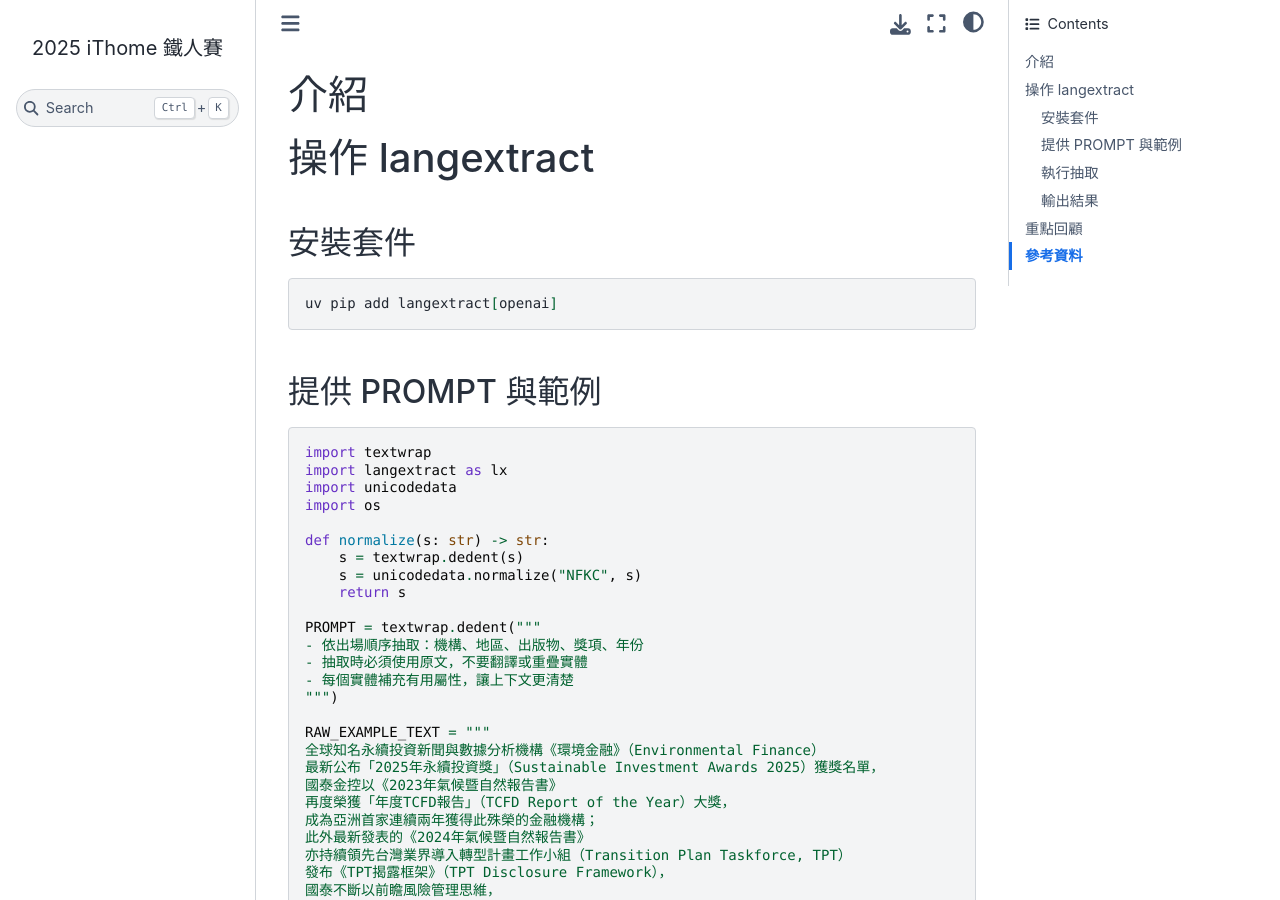
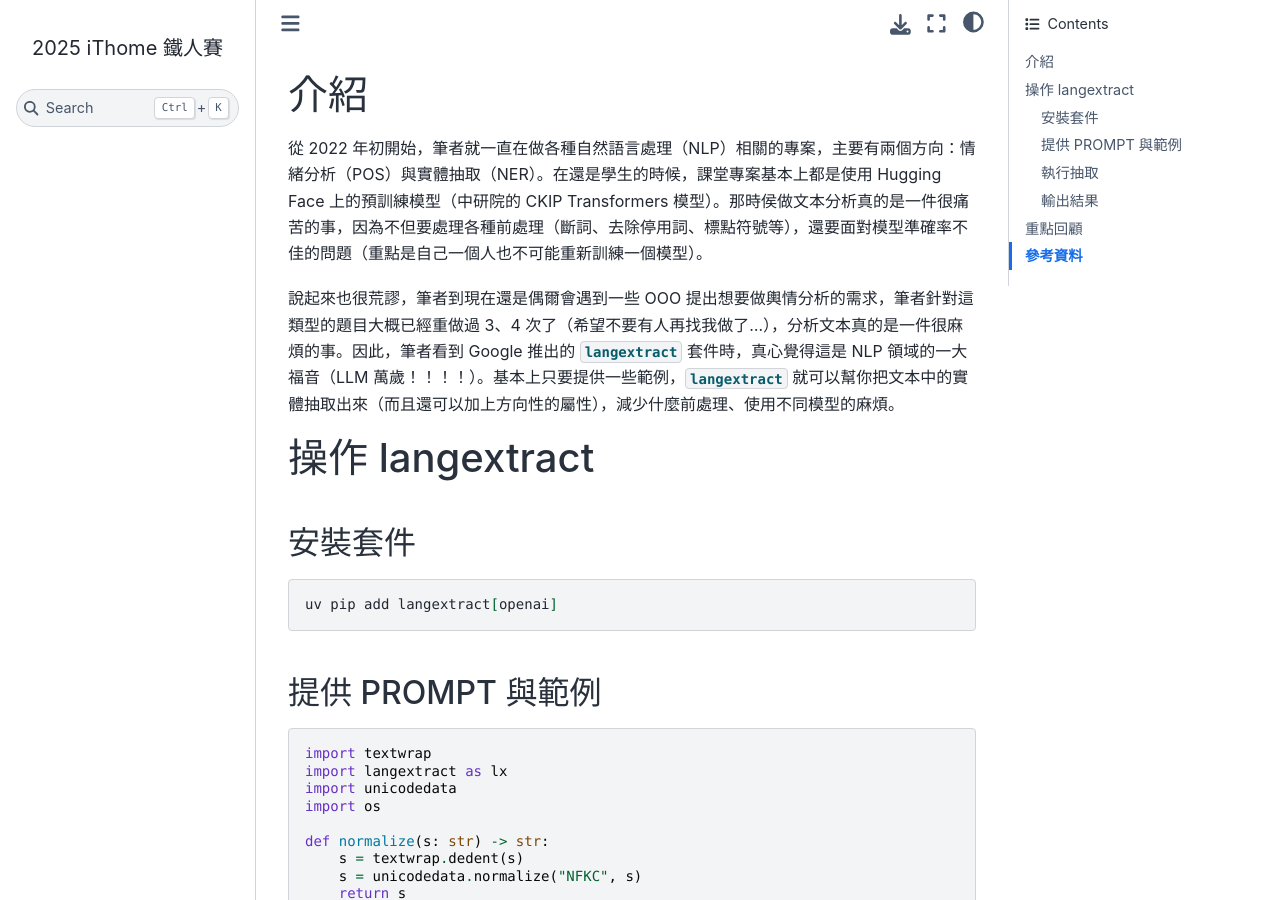
Before and after one commit to hsiangjenli/2025-it-help-ironman, a Sphinx documentation site: the page built from source/challenges/day-17.md, in a window 1280 px wide and 900 px high. Built offline with Sphinx 7.4.7 and the Sphinx Book theme 1.1.4, drawn with Linux system fonts in a browser that asks for light colours.

Commit message:
feat: enhance introduction section with personal experiences and insights on NLP projects

```diff
--- a/source/challenges/day-17.md
+++ b/source/challenges/day-17.md
@@ -1,4 +1,8 @@
 # 介紹
+
+從 2022 年初開始，筆者就一直在做各種自然語言處理（NLP）相關的專案，主要有兩個方向：情緒分析（POS）與實體抽取（NER）。在還是學生的時候，課堂專案基本上都是使用 Hugging Face 上的預訓練模型（中研院的 CKIP Transformers 模型）。那時侯做文本分析真的是一件很痛苦的事，因為不但要處理各種前處理（斷詞、去除停用詞、標點符號等），還要面對模型準確率不佳的問題（重點是自己一個人也不可能重新訓練一個模型）。
+
+說起來也很荒謬，筆者到現在還是偶爾會遇到一些 OOO 提出想要做輿情分析的需求，筆者針對這類型的題目大概已經重做過 3、4 次了（希望不要有人再找我做了...），分析文本真的是一件很麻煩的事。因此，筆者看到 Google 推出的 [`langextract`](https://github.com/google/langextract) 套件時，真心覺得這是 NLP 領域的一大福音（LLM 萬歲！！！！）。基本上只要提供一些範例，[`langextract`](https://github.com/google/langextract) 就可以幫你把文本中的實體抽取出來（而且還可以加上方向性的屬性），減少什麼前處理、使用不同模型的麻煩。
 
 # 操作 langextract
 
```
